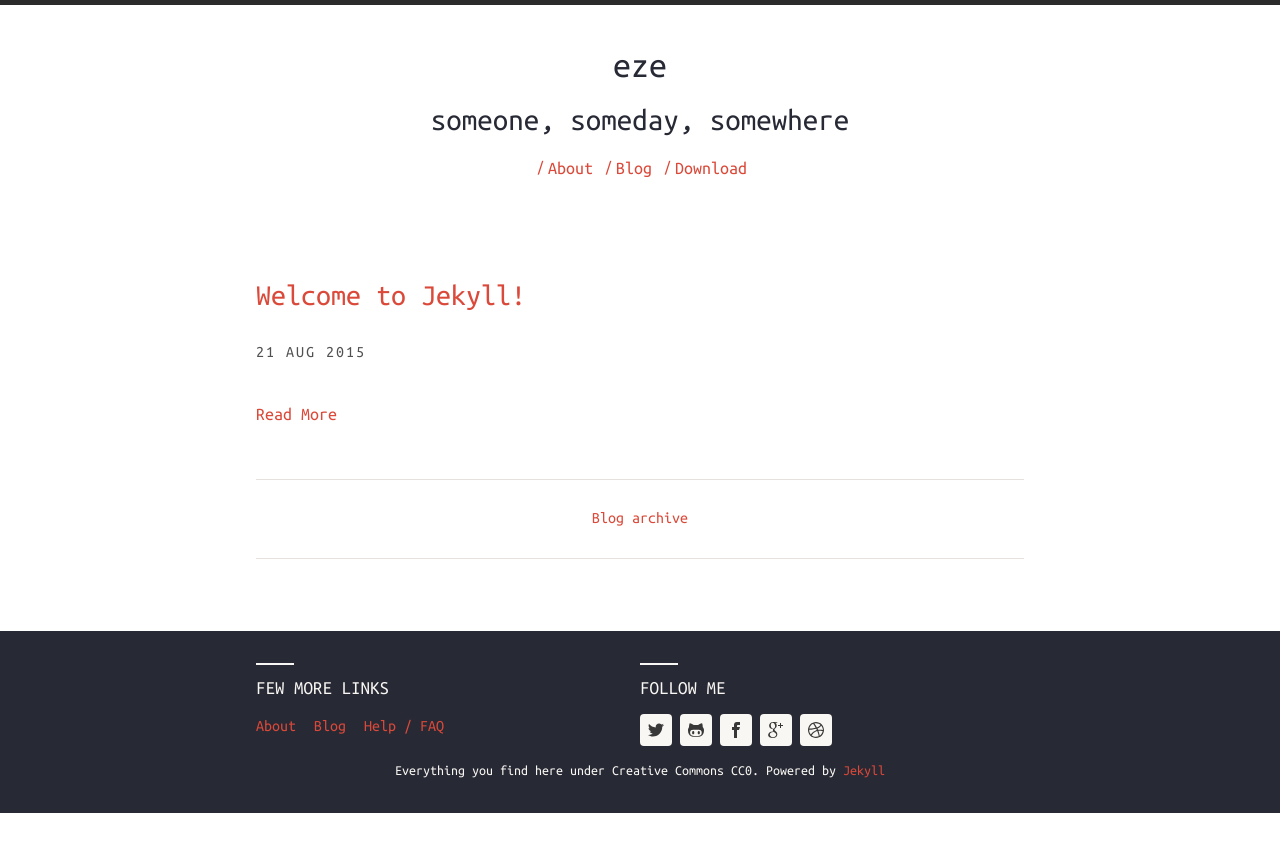
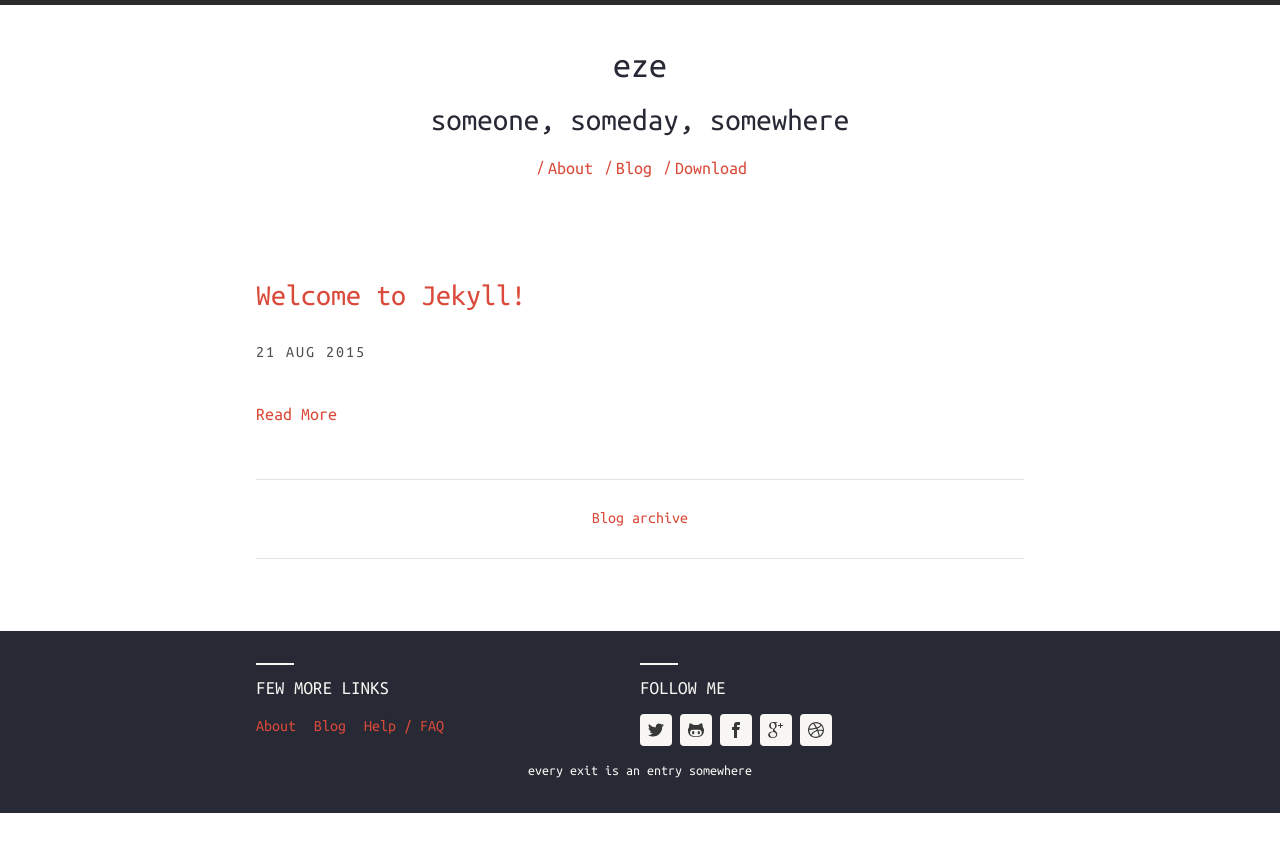
Before and after one commit to hahajh/hahajh.github.com, a Jekyll site: the page built from index.html, in a window 1280 px wide. Shown: the top 852 px of the page. Built offline with Jekyll 4.4.1, drawn with Linux system fonts in a browser that asks for light colours; nearby versions of some CDN libraries.

Commit message:
change footer

```diff
--- a/_includes/footer.html
+++ b/_includes/footer.html
@@ -1,4 +1,3 @@
 {% if site.harmony.show_disclaimer %}
-	Everything you find here under Creative Commons CC0.
+	every exit is an entry somewhere
 {% endif %}
-Powered by <a href="http://jekyllrb.com" target="_blank">Jekyll</a>
```
Also changed, not shown: 2 other files.
